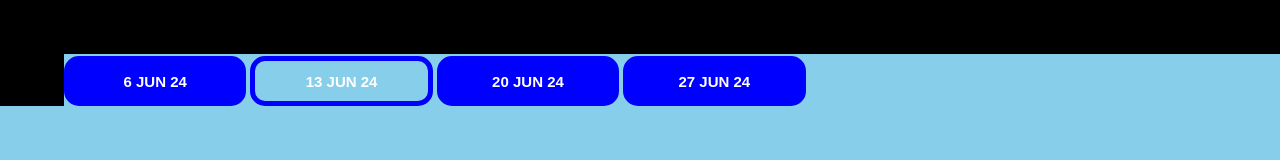
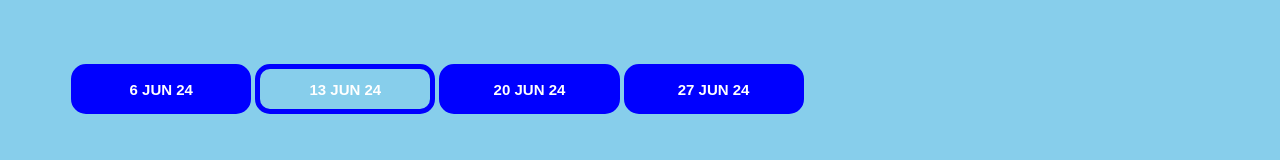
Before and after one commit to andydick1947/PLNewStyle, a plain HTML site: page resJUN.html in a window 1280 px wide. Drawn offline with Linux system fonts and the light colour scheme.

Commit message:
Update resJUN.html

```diff
--- a/resJUN.html
+++ b/resJUN.html
@@ -8,7 +8,7 @@
 
 </head>
 <body>
-  <div class="resbyMnth">
+
 
   <br><br><br>
   <div class="my-grid">
```
